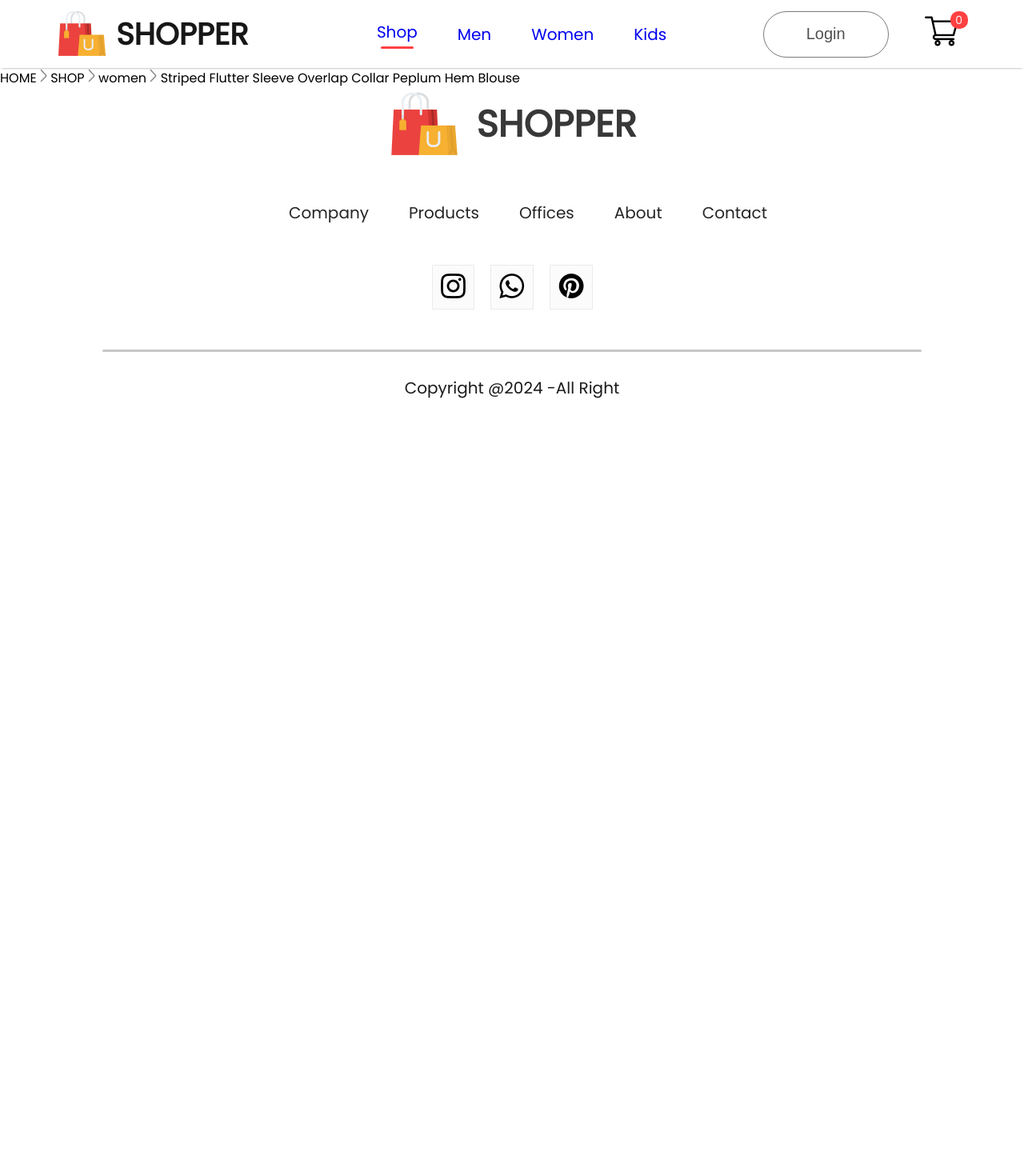
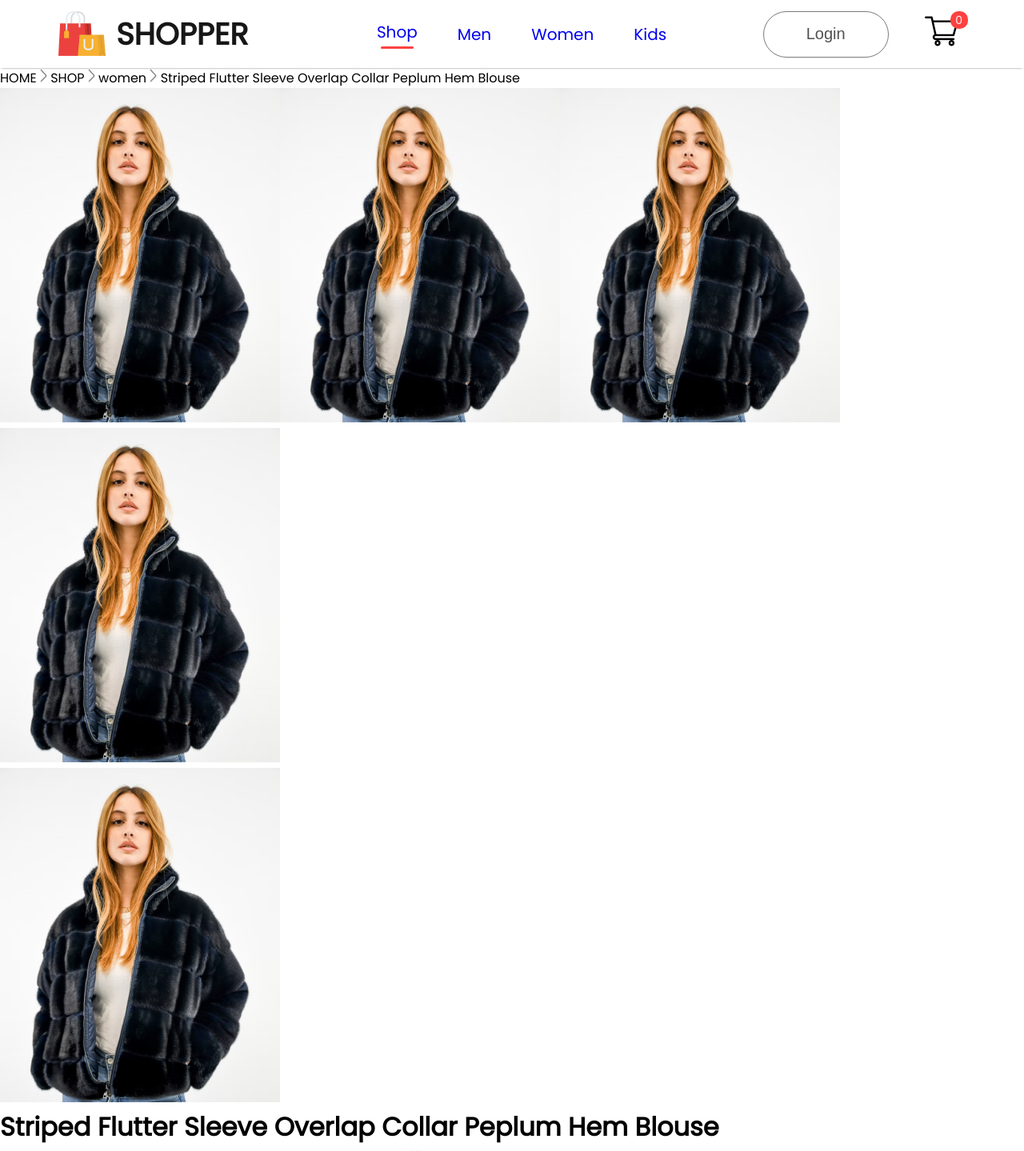
Before and after one commit to Shajjad002/E-Commerce, a React (Create React App) app in the folder shopper/: page /product/1 in a window 1280 px wide. Shown: the top 1439 px of the page at 80% size. Before the commit the page ends 800 px from the top, so only its background shows below. Built offline with nearby package versions, Linux system fonts and the light colour scheme.

Commit message:
product display

```diff
--- a/shopper/src/Components/Items/Item.jsx
+++ b/shopper/src/Components/Items/Item.jsx
@@ -6,7 +6,7 @@ import { Link } from 'react-router-dom';
 function Item(props) {
   return (
     <div className='item'>
-      <Link to={"/product/{props.id}"}><img src={props.image} alt="" /></Link>
+      <Link to={'/product/{props.id}'}><img src={props.image} alt="" /></Link>
        <p>{props.name}</p>
       <div className="item-prices">
         <div className="item-price-new">
--- /dev/null
+++ b/shopper/src/Components/ProductDisplay/ProductDisplay.jsx
@@ -0,0 +1,28 @@
+import React from 'react'
+import './ProductDisplay.css'
+
+ function ProductDisplay(props) {
+    const {product}=props;
+    return (
+        <div className='productdisplay'>
+            <div className="productdisplay-left">
+                <div className="productdisplay-img-list">
+                    <img src={product.image} alt="" />
+                    <img src={product.image} alt="" />
+                    <img src={product.image} alt="" />
+                    <img src={product.image} alt="" />
+                </div>
+                <div className="productdisplay-img">
+                    <img className='prodcutdisplay-main-img' src={product.image} alt="" />
+                </div>
+            </div>
+            <div className="productdisplay-right">
+                <h1>{product.name}</h1>
+                <div className="productdiplay-right-star">
+
+                </div>
+            </div>
+        </div>
+    );
+}
+export default ProductDisplay;
--- a/shopper/src/Pages/CSS/ShopCategory.css
+++ b/shopper/src/Pages/CSS/ShopCategory.css
@@ -20,7 +20,7 @@
 }
 
 .shopcategory-products{
-    margin: 20px 120px;
+    margin: 20px 170px;
     display: grid;
     grid-template-columns: 1fr 1fr 1fr 1fr;
     row-gap: 50px;
--- a/shopper/src/Pages/Product.jsx
+++ b/shopper/src/Pages/Product.jsx
@@ -3,6 +3,7 @@ import './CSS/Product.css';
 import { ShopContext } from "../Context/ShopContext";
 import { useParams } from "react-router-dom";
 import Breadcrums from "../Components/Breadcrums/Breadcrums";
+import ProductDisplay from "../Components/ProductDisplay/ProductDisplay";
 
 function Product() {
   const {all_product}=useContext(ShopContext);
@@ -11,6 +12,7 @@ function Product() {
   return (
     <div className="">
       <Breadcrums product={product}/>
+      <ProductDisplay product={product}/>
     </div>
   );
 }
```
Also changed, not shown: shopper/src/Components/ProductDisplay/ProductDisplay.css (added).
